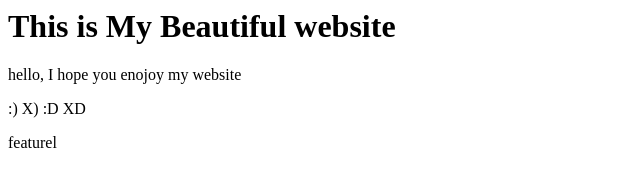
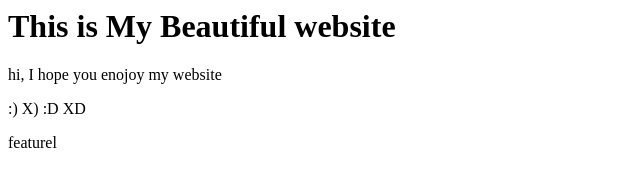
Before and after one commit to MUHAMMADUSAMAMAZHAR/awesome-repo, a plain HTML site: page index.html in a window 1280 px wide. Shown: the full height of the page, 0-640 px from the left. Drawn offline with Linux system fonts and the light colour scheme.

Commit message:
add index.html

```diff
--- a/index.html
+++ b/index.html
@@ -1,7 +1,7 @@
 <html>
 <title>This is my website</title>
 <h1>This is My Beautiful website</h1>
-<p>hello, I hope you enojoy my website</p>
+<p>hi, I hope you enojoy my website</p>
 <p> :) X) :D XD </p>
 <p>featurel</p>
 </html>
```
